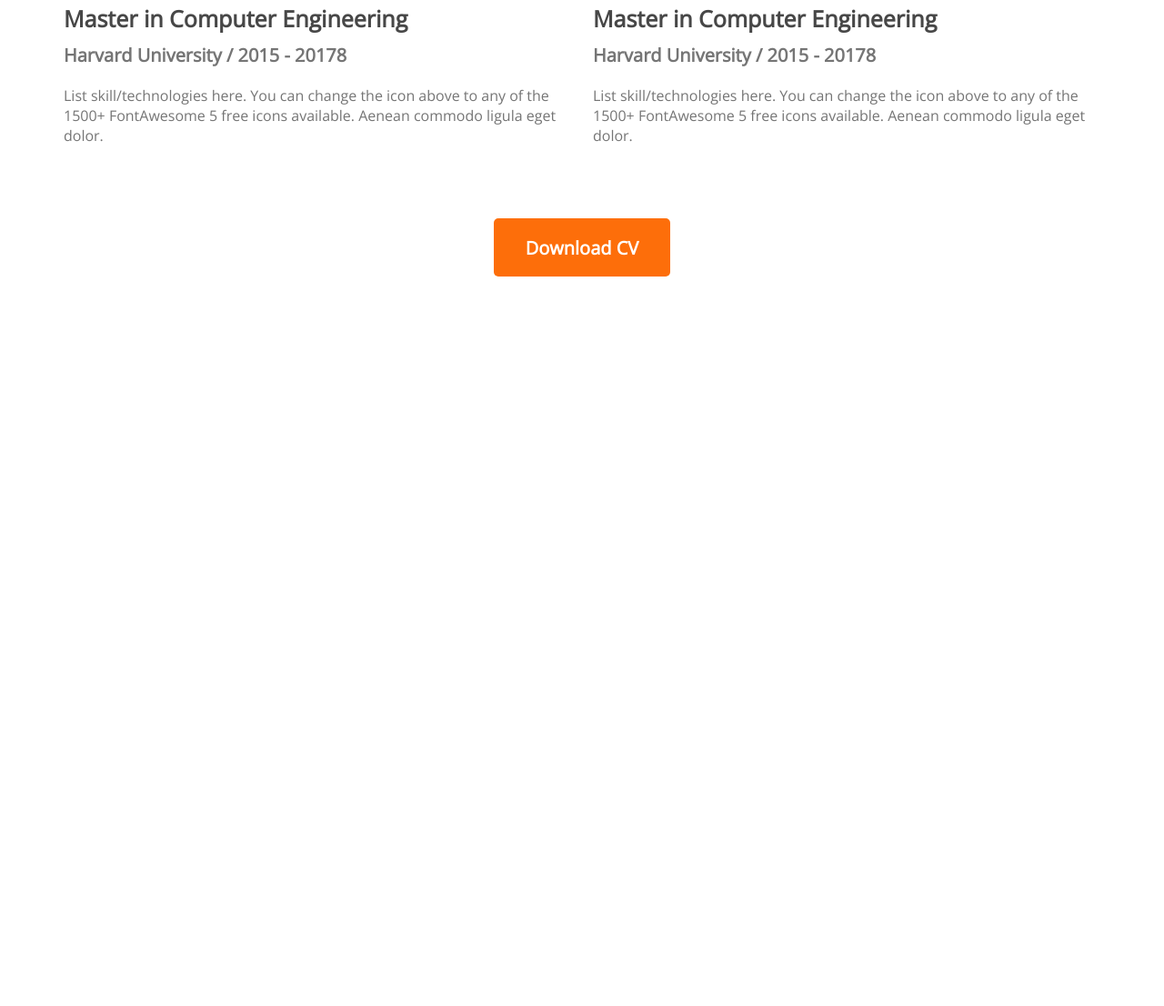
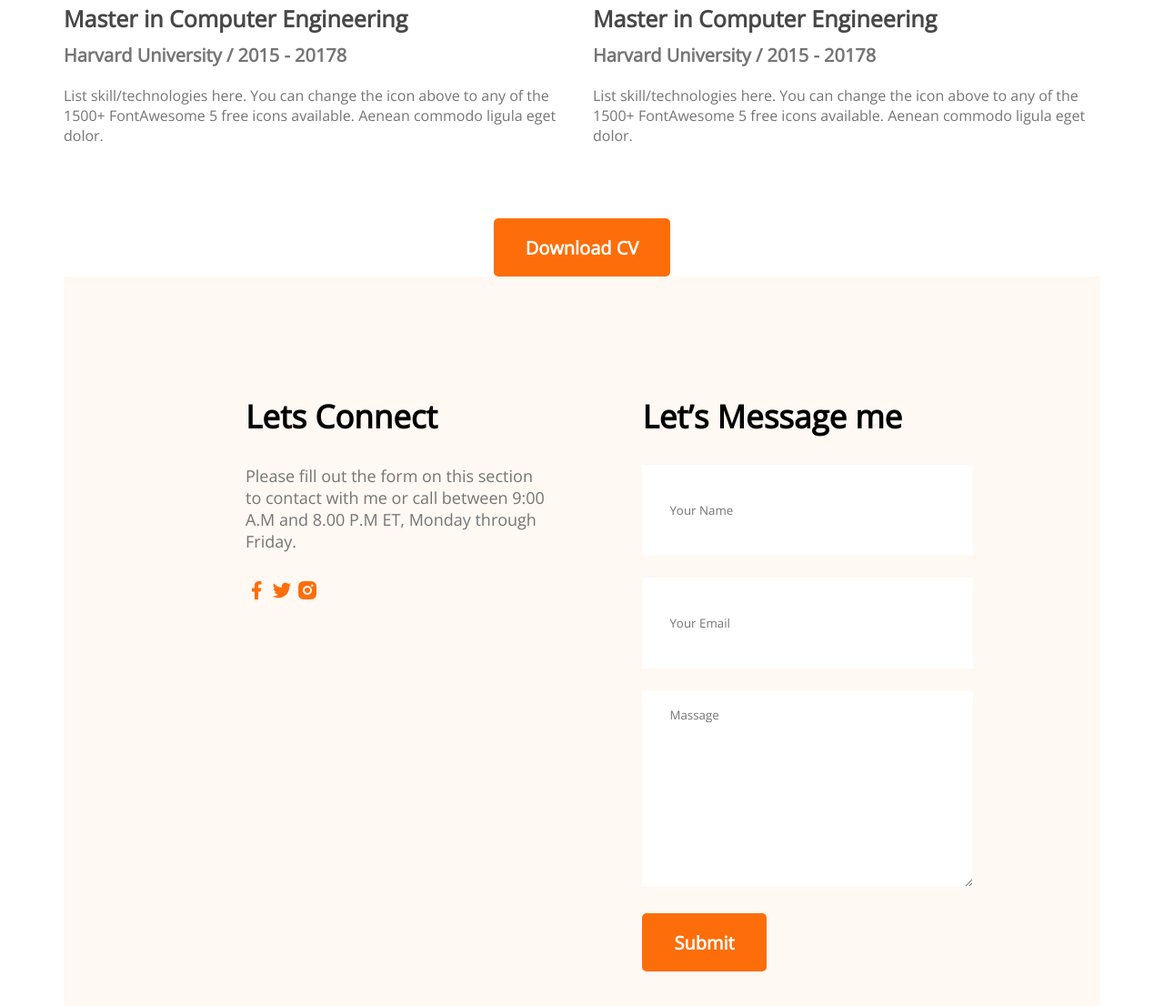
Before and after one commit to qwertyuioplkjn/portfolio1, a plain HTML site: page index.html in a window 1280 px wide. Shown: the part 2449-3555 px from the top of the page at 91% size. Before the commit the page ends 2753 px from the top, so only its background shows below. Drawn offline with nearby package versions, Linux system fonts and the light colour scheme.

Commit message:
contact addaded

```diff
--- a/index.html
+++ b/index.html
@@ -134,6 +134,33 @@
                 <button class="btn-primary">Download CV</button>
             </div>
         </section>
+        <!-- contact section -->
+        <section class="contact">
+            <div>
+                <h3 class="section-title">Lets Connect</h3>
+                <p class="section-description">
+                    Please fill out the form on this section to contact with me or call between 9:00 A.M and 8.00 P.M ET, Monday through Friday.
+                </p>
+                <a href="">
+                    <img src="images/icons/facebook.png" alt="">
+                </a>
+                <a href="">
+                    <img src="images/icons/twitter.png" alt="">
+                </a>
+                <a href="">
+                    <img src="images/icons/insta.png" alt="">
+                </a>
+            </div>
+            <div>
+                <h3 class="section-title">Let’s Message me</h3>
+                <form action="">
+                    <input type="text" name="" id="" placeholder="Your Name">
+                    <input type="email" name="" id="" placeholder="Your Email">
+                    <textarea name="" id="" cols="30" rows="10" placeholder="Massage"></textarea>
+                    <input class="btn-primary" type="submit" value="Submit">
+                </form>
+            </div>
+        </section>
     </main>
     <footer>
 
--- a/styles/portfolio.css
+++ b/styles/portfolio.css
@@ -166,3 +166,28 @@ text-align: center;
     margin-top: 50px;
     text-align: center;
 }
+
+/* contact styles */
+.contact{
+    display: flex;
+    gap: 100px;
+    background: #FFF8F3;
+    padding: 130px 200px;
+}
+.contact .section-title{
+    text-align: left;
+}
+.contact input[type="text"], input[type="email"], textarea{
+    margin-bottom: 24px;
+    border: 0;
+    width: 100%;
+    padding: 18px 30px;
+}
+
+input{
+    height: 64px;
+}
+
+.contact a{
+    text-decoration: none;
+}
```
